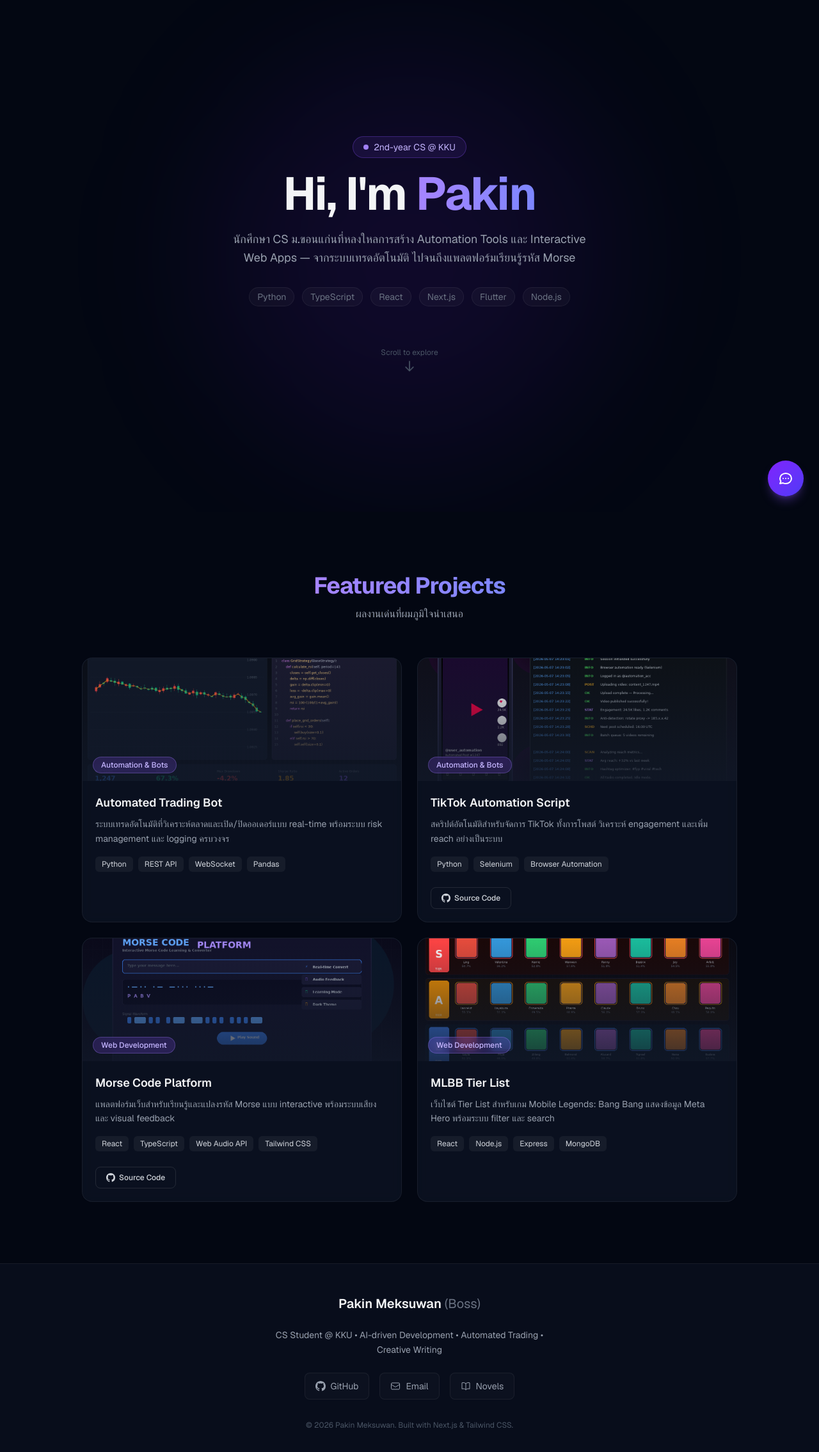
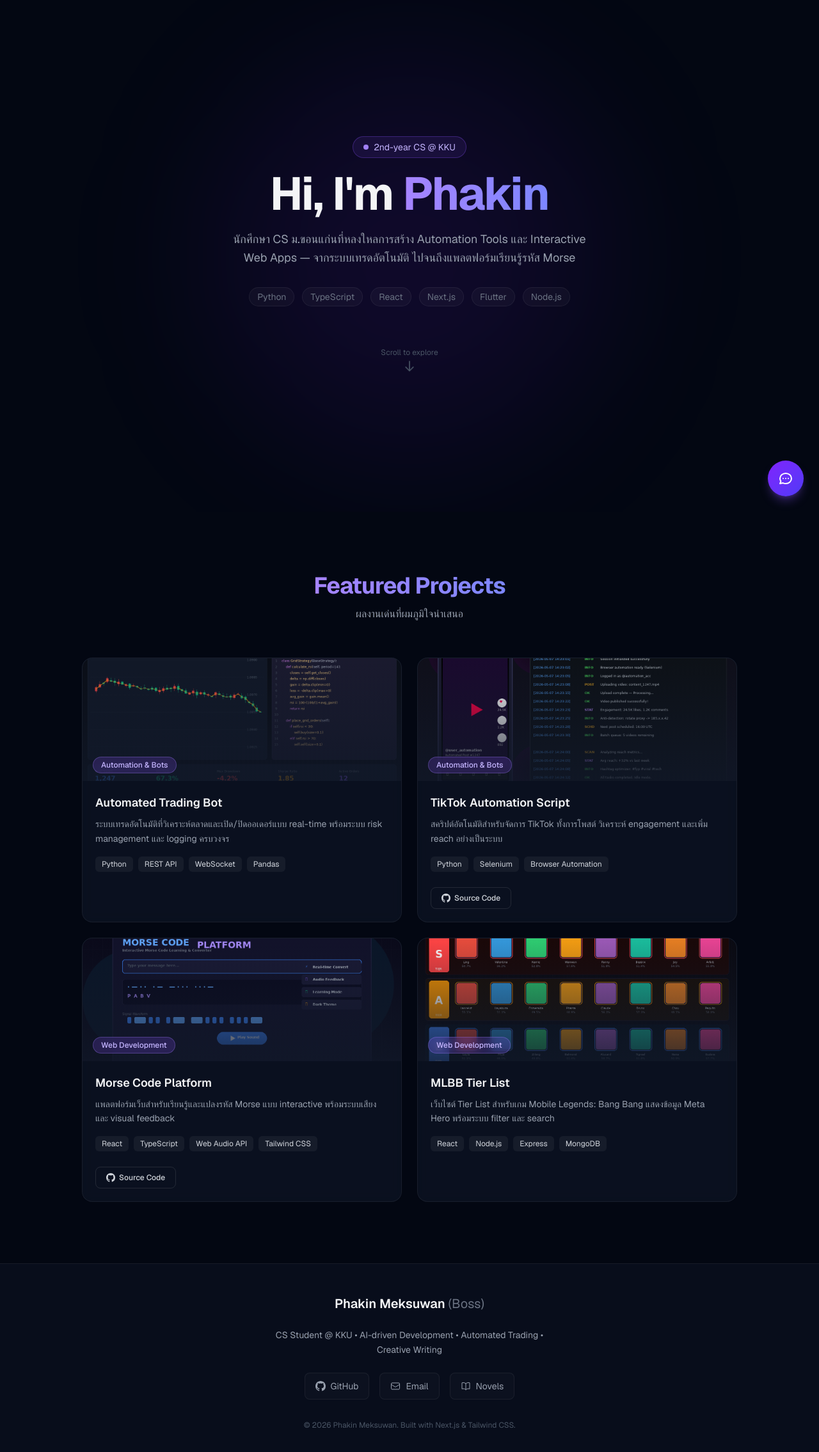
Before and after one commit to BossZY27/bosszy-portfolio, a Next.js app: page / in a window 1280 px wide. Shown: the top 2270 px of the page at 64% size. Built offline with nearby package versions, Linux system fonts and the light colour scheme.

Commit message:
fix: correct spelling of name from Pakin to Phakin Meksuwan

```diff
--- a/src/app/layout.tsx
+++ b/src/app/layout.tsx
@@ -14,8 +14,8 @@ const geistMono = Geist_Mono({
 
 export const metadata: Metadata = {
   title: "BossZY | CS @ KKU & Developer Portfolio",
-  description: "พอร์ตโฟลิโอสะสมผลงานของ BossZY (Pakin Meksuwan) รวบรวมโปรเจกต์กว่า 29+ ชิ้น ครอบคลุม Web App, Mobile App, Trading Bot (MT5), AI & ML และระบบ Automation",
-  keywords: ["BossZY", "Pakin Meksuwan", "portfolio", "developer", "full-stack", "AI Engineer", "trading bot", "automation", "Web Developer Thailand"],
+  description: "พอร์ตโฟลิโอสะสมผลงานของ BossZY (Phakin Meksuwan) รวบรวมโปรเจกต์กว่า 29+ ชิ้น ครอบคลุม Web App, Mobile App, Trading Bot (MT5), AI & ML และระบบ Automation",
+  keywords: ["BossZY", "Phakin Meksuwan", "portfolio", "developer", "full-stack", "AI Engineer", "trading bot", "automation", "Web Developer Thailand"],
   authors: [{ name: "BossZY" }],
   creator: "BossZY",
   openGraph: {
--- a/src/app/page.tsx
+++ b/src/app/page.tsx
@@ -53,7 +53,7 @@ const socialLinks = [
   },
   {
     label: "Email",
-    href: "mailto:pakin.meksuwan@email.com",
+    href: "mailto:phakin.meksuwan@email.com",
     icon: MailIcon,
   },
   {
@@ -80,7 +80,7 @@ export default function Home() {
             <h1 className="text-5xl font-bold tracking-tight sm:text-7xl">
               Hi, I&apos;m{" "}
               <span className="bg-gradient-to-r from-violet-400 to-indigo-400 bg-clip-text text-transparent">
-                Pakin
+                Phakin
               </span>
             </h1>
 
@@ -135,7 +135,7 @@ export default function Home() {
       <footer className="border-t border-white/[0.06] bg-gray-900/40">
         <div className="mx-auto flex max-w-5xl flex-col items-center gap-6 px-6 py-12">
           <h2 className="text-xl font-semibold text-gray-100">
-            Pakin Meksuwan{" "}
+            Phakin Meksuwan{" "}
             <span className="text-gray-500 font-normal">(Boss)</span>
           </h2>
 
@@ -160,7 +160,7 @@ export default function Home() {
           </div>
 
           <div className="mt-2 text-xs text-gray-600">
-            &copy; {new Date().getFullYear()} Pakin Meksuwan. Built with
+            &copy; {new Date().getFullYear()} Phakin Meksuwan. Built with
             Next.js &amp; Tailwind CSS.
           </div>
         </div>
--- a/src/components/Chatbot.tsx
+++ b/src/components/Chatbot.tsx
@@ -138,7 +138,7 @@ export default function Chatbot() {
               </div>
               <div>
                 <h3 className="text-sm font-semibold text-white">
-                  Pakin&apos;s Assistant
+                  Phakin&apos;s Assistant
                 </h3>
                 <span className="flex items-center gap-1.5 text-xs text-violet-200">
                   <span className="inline-block h-1.5 w-1.5 rounded-full bg-green-400" />
--- a/src/data/chatTree.ts
+++ b/src/data/chatTree.ts
@@ -8,7 +8,7 @@ export const chatTree: Record<string, ChatNode> = {
   root: {
     id: "root",
     message:
-      "สวัสดีครับ! ผม Pakin's Assistant 🤖\nเจ้าของ Portfolio นี้เป็นนักศึกษา ปี 2 สาขา Computer Science ม.ขอนแก่น (KKU) ครับ\n\nมีอะไรอยากรู้ เลือกได้เลย!",
+      "สวัสดีครับ! ผม Phakin's Assistant 🤖\nเจ้าของ Portfolio นี้เป็นนักศึกษา ปี 2 สาขา Computer Science ม.ขอนแก่น (KKU) ครับ\n\nมีอะไรอยากรู้ เลือกได้เลย!",
     choices: [
       { label: "🤖 Automation & Bots", nextId: "cat_automation" },
       { label: "🌐 Web Development", nextId: "cat_web" },
@@ -193,9 +193,9 @@ export const chatTree: Record<string, ChatNode> = {
   cat_profile: {
     id: "cat_profile",
     message:
-      "👤 Profile & Skills\nข้อมูลเกี่ยวกับ Pakin และทักษะต่าง ๆ",
+      "👤 Profile & Skills\nข้อมูลเกี่ยวกับ Phakin และทักษะต่าง ๆ",
     choices: [
-      { label: "🎓 เกี่ยวกับ Pakin", nextId: "profile_about" },
+      { label: "🎓 เกี่ยวกับ Phakin", nextId: "profile_about" },
       { label: "💻 Technical Skills", nextId: "profile_skills" },
       { label: "🛠️ Tools & Tech", nextId: "profile_tools" },
       { label: "📞 ติดต่อ / Contact", nextId: "profile_contact" },
@@ -205,7 +205,7 @@ export const chatTree: Record<string, ChatNode> = {
   profile_about: {
     id: "profile_about",
     message:
-      "🎓 เกี่ยวกับ Pakin Meksuwan (Boss)\n\n• นักศึกษาปี 2 สาขา Computer Science\n• มหาวิทยาลัยขอนแก่น (KKU)\n• สนใจด้าน AI-driven Development, Automated Trading และ Creative Writing\n• ชอบสร้าง tools ที่แก้ปัญหาจริง ๆ ตั้งแต่ Bot, Web App ไปจนถึง Browser Extension\n• มีผลงานมากกว่า 10 โปรเจกต์\n• เขียนนิยายบน readAwrite / MEB",
+      "🎓 เกี่ยวกับ Phakin Meksuwan (Boss)\n\n• นักศึกษาปี 2 สาขา Computer Science\n• มหาวิทยาลัยขอนแก่น (KKU)\n• สนใจด้าน AI-driven Development, Automated Trading และ Creative Writing\n• ชอบสร้าง tools ที่แก้ปัญหาจริง ๆ ตั้งแต่ Bot, Web App ไปจนถึง Browser Extension\n• มีผลงานมากกว่า 10 โปรเจกต์\n• เขียนนิยายบน readAwrite / MEB",
     choices: [
       { label: "🔙 กลับหมวด Profile", nextId: "cat_profile" },
       { label: "🏠 กลับเมนูหลัก", nextId: "root" },
@@ -232,10 +232,10 @@ export const chatTree: Record<string, ChatNode> = {
   profile_contact: {
     id: "profile_contact",
     message:
-      "📞 Contact\n\nสนใจร่วมงานหรือมีคำถาม? ติดต่อ Pakin ได้เลยครับ!\n\n• GitHub: BossZY27\n• Email: pakin.meksuwan@email.com\n• Novel: readAwrite / MEB",
+      "📞 Contact\n\nสนใจร่วมงานหรือมีคำถาม? ติดต่อ Phakin ได้เลยครับ!\n\n• GitHub: BossZY27\n• Email: phakin.meksuwan@email.com\n• Novel: readAwrite / MEB",
     choices: [
       { label: "💻 GitHub", nextId: "profile_contact", url: "https://github.com/BossZY27" },
-      { label: "📧 Send Email", nextId: "profile_contact", url: "mailto:pakin.meksuwan@email.com" },
+      { label: "📧 Send Email", nextId: "profile_contact", url: "mailto:phakin.meksuwan@email.com" },
       { label: "🔙 กลับหมวด Profile", nextId: "cat_profile" },
       { label: "🏠 กลับเมนูหลัก", nextId: "root" },
     ],
```
